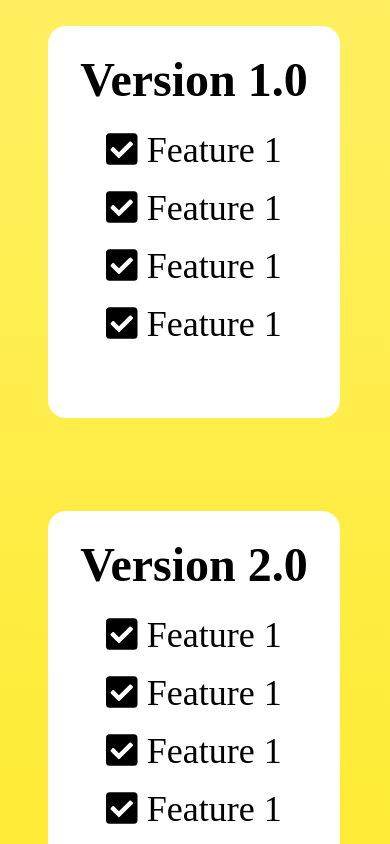
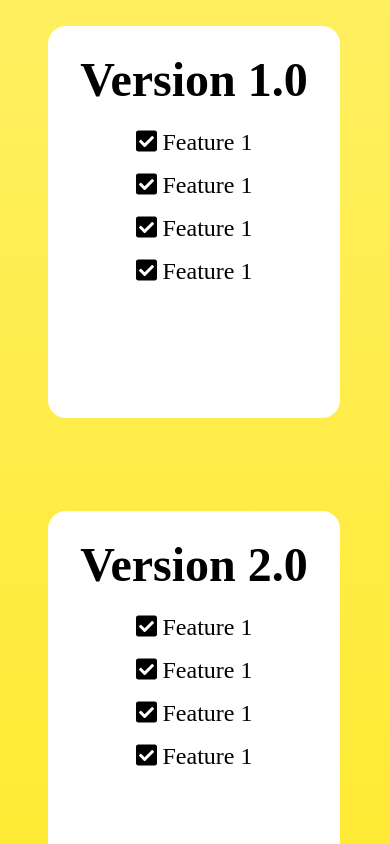
Before and after one commit to marcoruggeri/landing-page-hackaton, a React (Create React App) app: page / in a window 390 px wide. Shown: the part 2800-3644 px from the top of the page. Built offline with nearby package versions, Linux system fonts and the light colour scheme; a web font is replaced by a local one.

Commit message:
Update index.css

```diff
--- a/src/index.css
+++ b/src/index.css
@@ -335,9 +335,10 @@ Version Card
   }
 
   .versionCard--title {
+    margin-top: 0;
     font-size: 48px;
   }
   .versionCard--feature {
-    font-size: 36px;
+    font-size: 24px;
   }
 }
```
